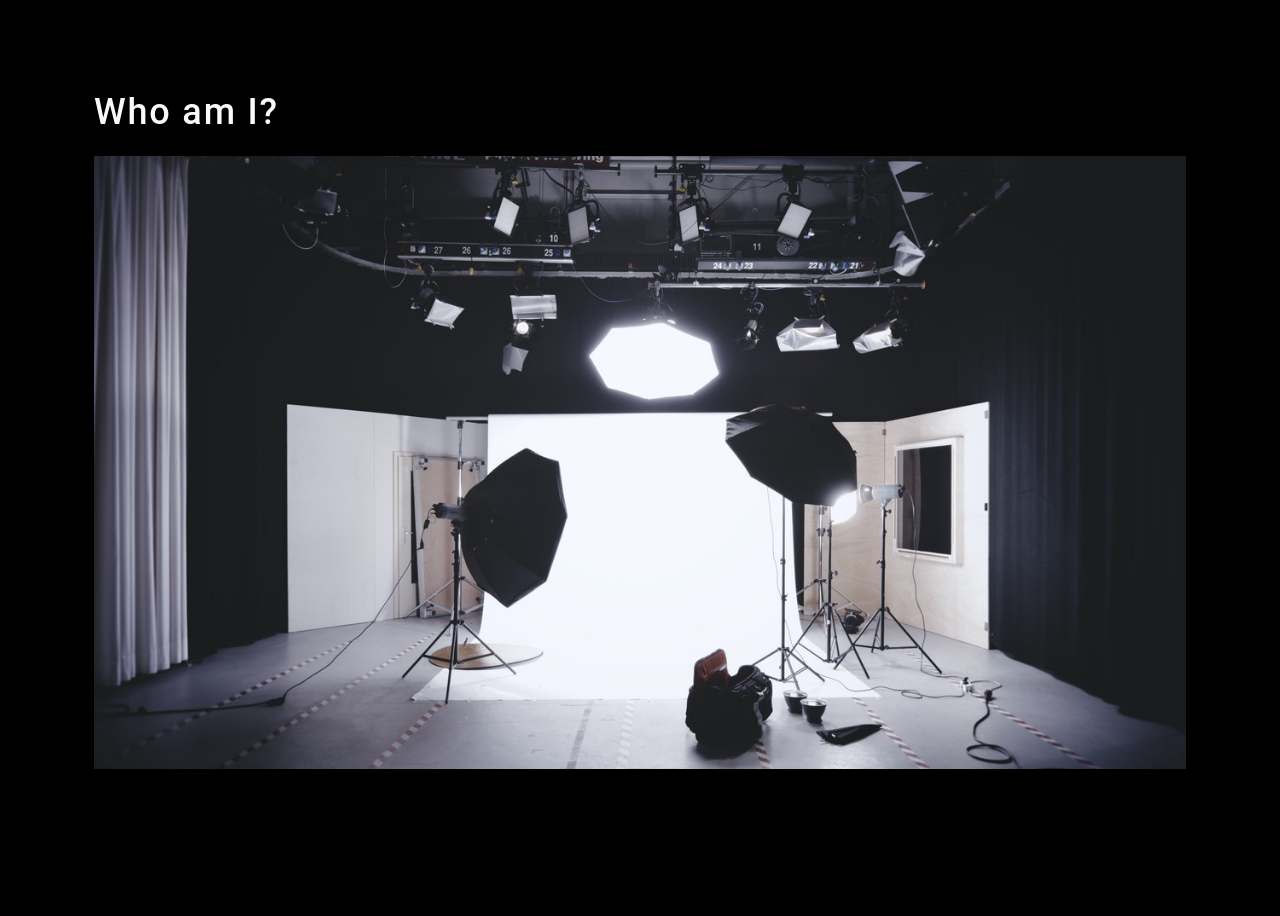
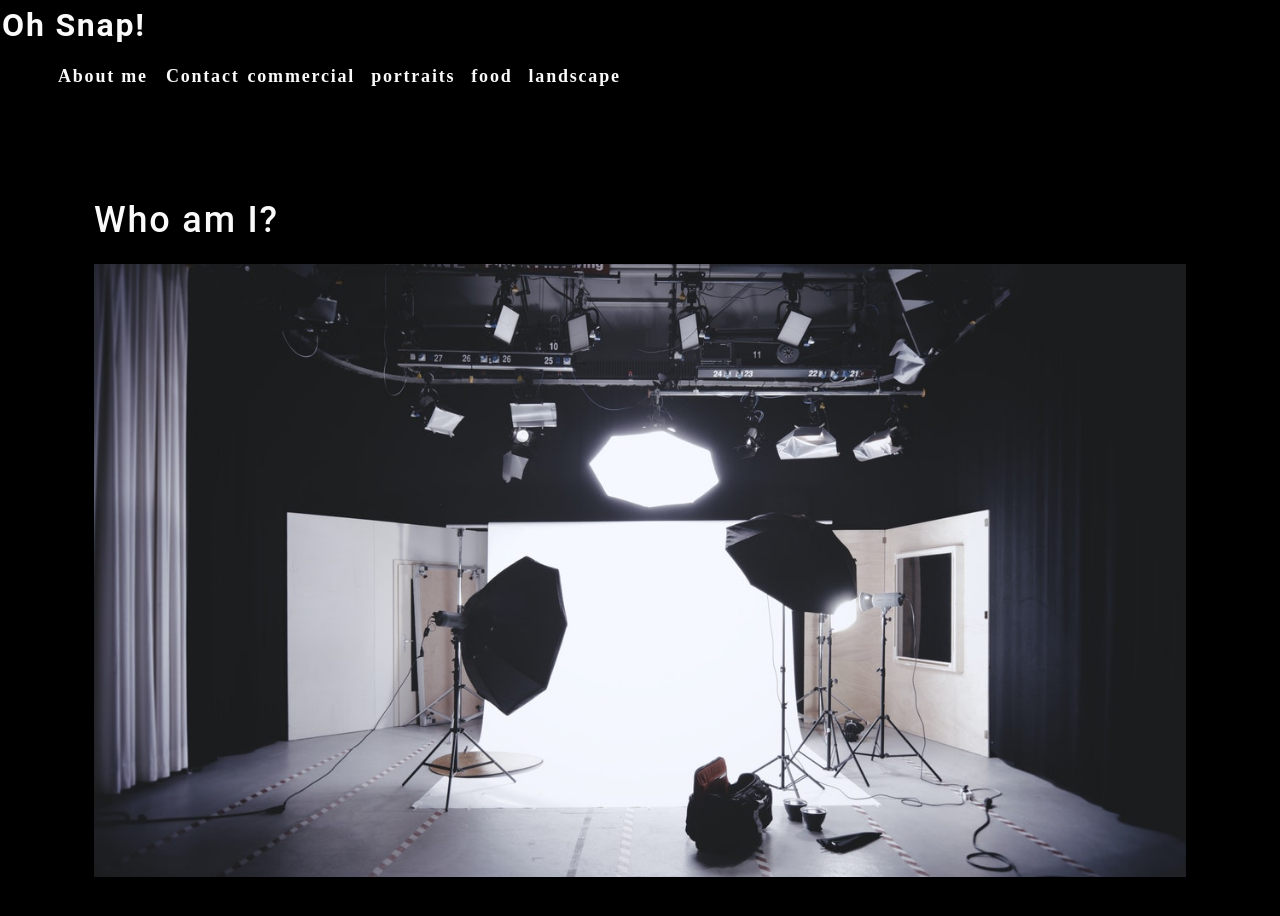
Before and after one commit to ShawnMaz/photo-port, a React (Create React App) app: page / in a window 1280 px wide. Shown: the top 916 px of the page. Before the commit the page ends 883 px from the top, so only its background shows below. Built offline with nearby package versions, Linux system fonts and the light colour scheme.

Commit message:
added nav component to the application

```diff
--- a/src/App.js
+++ b/src/App.js
@@ -1,9 +1,11 @@
 import './App.css';
 import About from './components/About';
+import Nav from  './components/Nav';
 
 function App() {
   return (
     <div>
+      <Nav></Nav>
       <main>
         <About></About>
       </main>
--- /dev/null
+++ b/src/components/Nav/index.js
@@ -0,0 +1,57 @@
+import React from 'react';
+
+const Nav  = () => {
+    const categories = [
+        {
+            name:'commercial',
+            description:'Photso of grocery stores, food trucks, and other commercial projects'
+        },
+        {
+            name:'portraits',
+            description:'Portraits of people in my life'
+        },
+        {
+            name:'food',
+            description:'Deliciious delicacies'
+        },
+        {
+            name:'landscape',
+            description:'Fields, farmhouses, waterfalls, and the beauty of nature'
+        }
+    ];
+
+    function categorySelected(name){
+        console.log(`${name} clicked`);
+    }
+
+    return (
+        <header>
+            <h2>
+                <a href='/'>
+                    <span role="img" aria-label="camera"></span>Oh Snap!
+                </a>
+            </h2>
+            <nav>
+                <ul className='flex-row'>
+                    <li className='mx-2'>
+                        <a href='#about'>
+                            About me
+                        </a>
+                    </li>
+                    <li>
+                        <span>Contact</span>
+                    </li>
+                    {categories.map(category => (
+                        <li className="mx-1" key={category.name}>
+                            <span onClick={() => categorySelected(category.name)}>
+                                {category.name}
+                            </span>
+                        </li>
+                    ))}
+                </ul>
+            </nav>
+        </header>
+    )
+};
+
+export default Nav;
```
